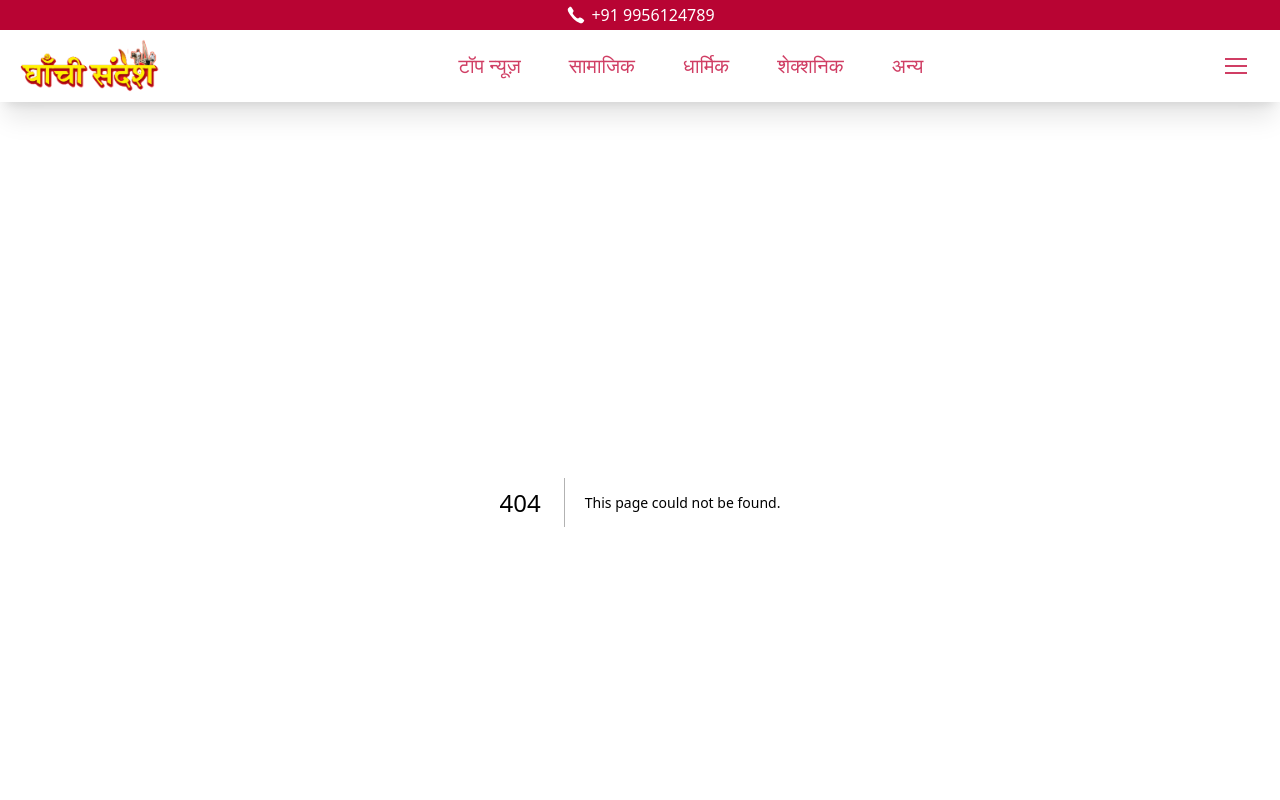
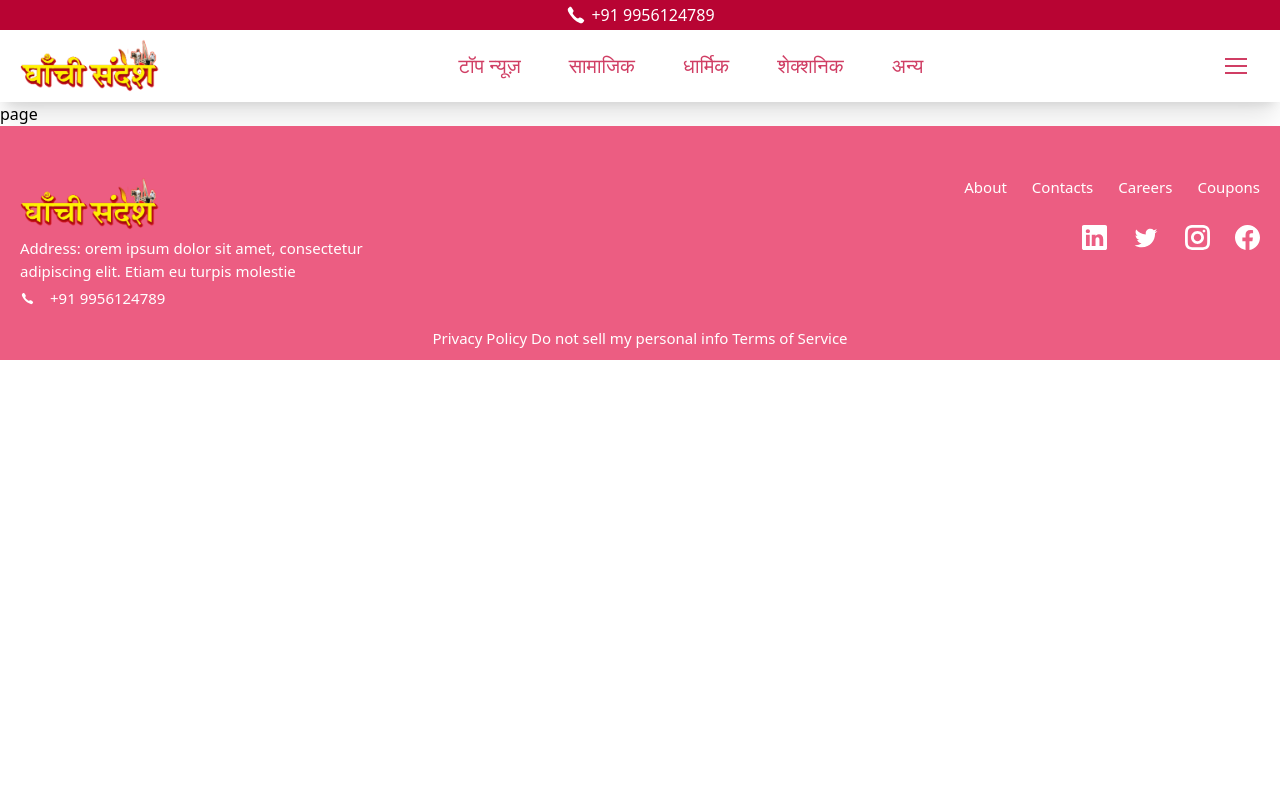
Before and after one commit to carnageitself/Ghanchi-Sandesh, a Next.js app: page /pages/about in a window 1280 px wide. Before the commit this address had no page. Shown: the top 800 px of the page. Built offline with nearby package versions, Linux system fonts and the light colour scheme.

Commit message:
Pages-Added

```diff
--- /dev/null
+++ b/app/pages/about/page.tsx
@@ -0,0 +1,9 @@
+import React from 'react'
+
+const page = () => {
+  return (
+    <div>page</div>
+  )
+}
+
+export default page
--- /dev/null
+++ b/app/pages/achievements/page.tsx
@@ -0,0 +1,9 @@
+import React from 'react'
+
+const page = () => {
+  return (
+    <div>page</div>
+  )
+}
+
+export default page
--- /dev/null
+++ b/app/pages/magazine/page.tsx
@@ -0,0 +1,9 @@
+import React from 'react'
+
+const page = () => {
+  return (
+    <div>page</div>
+  )
+}
+
+export default page
--- /dev/null
+++ b/app/pages/organization/page.tsx
@@ -0,0 +1,9 @@
+import React from 'react'
+
+const page = () => {
+  return (
+    <div>page</div>
+  )
+}
+
+export default page
--- /dev/null
+++ b/app/pages/services/page.tsx
@@ -0,0 +1,9 @@
+import React from 'react'
+
+const page = () => {
+  return (
+    <div>page</div>
+  )
+}
+
+export default page
```
Also changed, not shown: app/pages/community/page.tsx (renamed from app/community/page.tsx).
